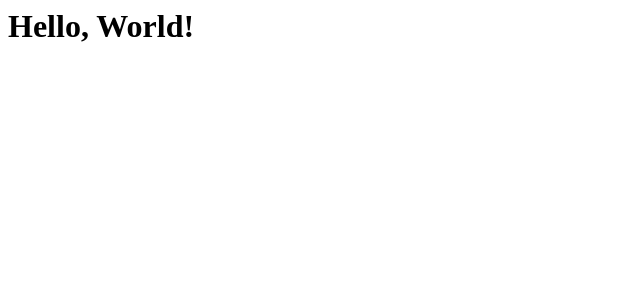
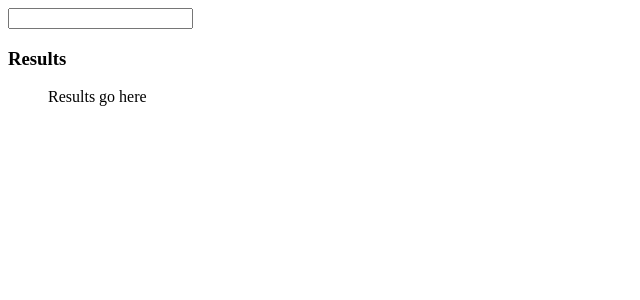
Before and after one commit to BenRL91/TurnerCodeAssessment, a React app: page / in a window 1280 px wide. Shown: the top 300 px of the page, without its empty margins (0-640 px from the left). Built offline with nearby package versions, Linux system fonts and the light colour scheme.

Commit message:
able to request data manually

```diff
--- a/package.json
+++ b/package.json
@@ -44,6 +44,7 @@
     "eslint-plugin-jsx-a11y": "2.2.3",
     "eslint-plugin-promise": "^3.4.0",
     "eslint-plugin-react": "^6.8.0",
+    "express": "^4.17.1",
     "mongodb": "^3.3.0-beta2",
     "node.js": "0.0.0",
     "react-transform-hmr": "^1.0.4",
--- a/src/Components/App.js
+++ b/src/Components/App.js
@@ -3,8 +3,13 @@ import React, { Component } from 'react';
 export default class App extends Component {
   render() {
     return (
-      // Add your component markup and other subcomponent references here.
-      <h1>Hello, World!</h1>
+      <div>
+       <input type='text' className="search"/>
+       <h3>Results</h3>
+       <ul>
+         Results go here
+       </ul>
+      </div>
     );
   }
 }
```
Also changed, not shown: api.js (added, +25 -0 lines), mongo.js (deleted, +0 -7 lines).
